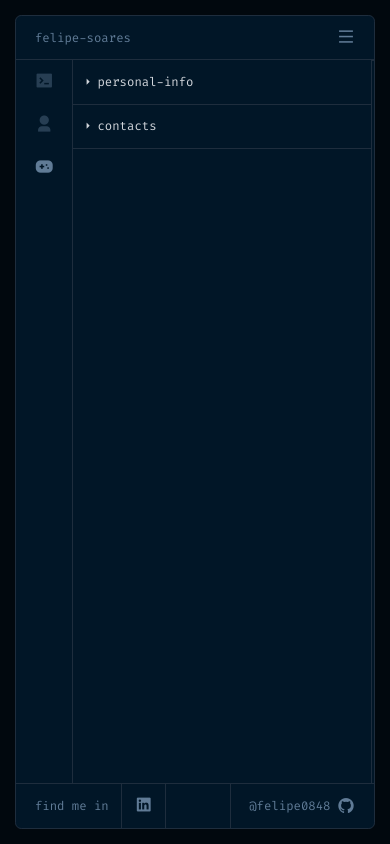
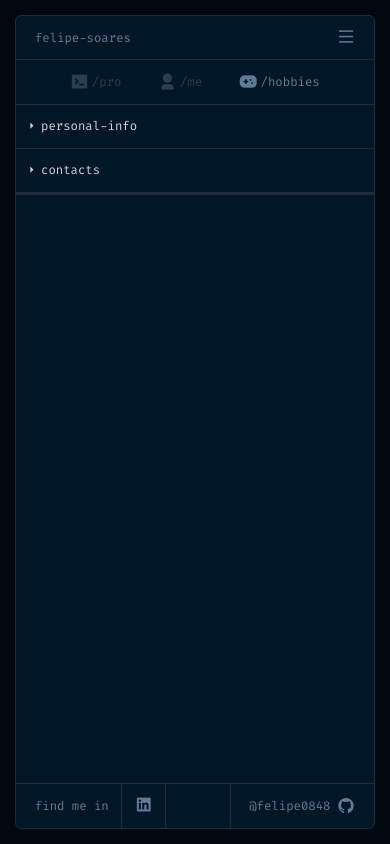
Before and after one commit to felipe0848/portfolio, a Next.js app: page /about/hobbies in a window 390 px wide. Built offline with nearby package versions, Linux system fonts and the light colour scheme.

Commit message:
Feat: add responsive design in AboutPage

```diff
--- a/src/app/about/[option]/page.tsx
+++ b/src/app/about/[option]/page.tsx
@@ -10,10 +10,10 @@ export default function MainAbout() {
   const params = useParams()
   const option = String(params.option) as keyof aboutInfosType
   return (
-    <div className="flex grow overflow-hidden">
+    <div className="flex flex-col grow overflow-hidden md:flex-row">
       <Accordion.Root
         type="multiple"
-        className="flex flex-col border-x min-w-[300px] border-lines"
+        className="flex flex-col md:border-x min-w-[300px] border-lines"
       >
         {aboutInfos[option].map((item) => (
           <ExplorerItem item={item} key={item.id} />
--- a/src/app/about/layout.tsx
+++ b/src/app/about/layout.tsx
@@ -6,7 +6,7 @@ export default function AboutMeLayout({
   children: React.ReactNode
 }) {
   return (
-    <div className="flex grow">
+    <div className="flex flex-col grow phone-xl:flex-row">
       <Aside />
       {children}
     </div>
--- a/src/components/about-me/aside.tsx
+++ b/src/components/about-me/aside.tsx
@@ -7,30 +7,33 @@ export default function Aside() {
   const pathname = usePathname()
 
   return (
-    <aside className="flex flex-col gap-8 p-4">
+    <aside className="flex flex-row justify-center phone-xl:justify-normal phone-xl:flex-col gap-8 p-4 border-b phone-xl:border-b-0 phone-xl:border-r border-lines md:border-none">
       <Link
         href="/about/pro"
         className={`${pathname === '/about/pro' ? 'opacity-100' : 'opacity-40'
-          } px-2 hover:text-gray-300`}
+          } px-2 hover:text-gray-300 flex items-center gap-1`}
         title="Informações profissionais"
       >
         <i className="ri-terminal-box-fill ri-xl" />
+        <p className='phone-xl:hidden'>/pro</p>
       </Link>
       <Link
         href="/about/me"
         className={`${pathname === '/about/me' ? 'opacity-100' : 'opacity-40'
-          } px-2 hover:text-gray-300`}
+          } px-2 hover:text-gray-300 flex items-center gap-1`}
         title="Informações pessoais"
       >
         <i className="ri-user-3-fill ri-xl" />
+        <p className='phone-xl:hidden'>/me</p>
       </Link>
       <Link
         href="/about/hobbies"
         className={`${pathname === '/about/hobbies' ? 'opacity-100' : 'opacity-40'
-          } px-2 hover:text-gray-300`}
+          } px-2 hover:text-gray-300 flex items-center gap-1`}
         title="Hobbies"
       >
         <i className="ri-gamepad-fill ri-xl" />
+        <p className='phone-xl:hidden'>/hobbies</p>
       </Link>
     </aside>
   )
--- a/src/components/about-me/main-view.tsx
+++ b/src/components/about-me/main-view.tsx
@@ -9,14 +9,14 @@ export default function MainView() {
   const { codes, inFocus } = useContext(CodeViewContext)
 
   return (
-    <div className="flex flex-col w-full overflow-hidden">
+    <div className="flex flex-col w-full overflow-hidden border-t md:border-t-0 border-lines">
       <div className="border-b border-lines flex bg-primary-dark-blue overflow-auto whitespace-nowrap">
         {codes.map((code) => (
           <CodeWindow key={code.title} title={code.title} />
         ))}
       </div>
       {codes.length > 0 ? (
-        <div className="border-b border-lines px-3 py-2">
+        <div className="md:border-b border-lines px-3 py-2">
           <SyntaxHighlighter
             language={inFocus.language}
             useInlineStyles={false}
```
